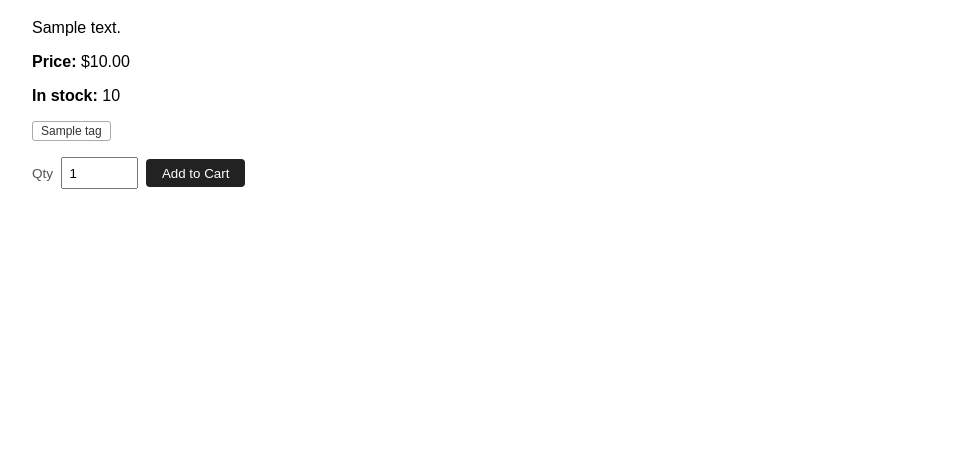
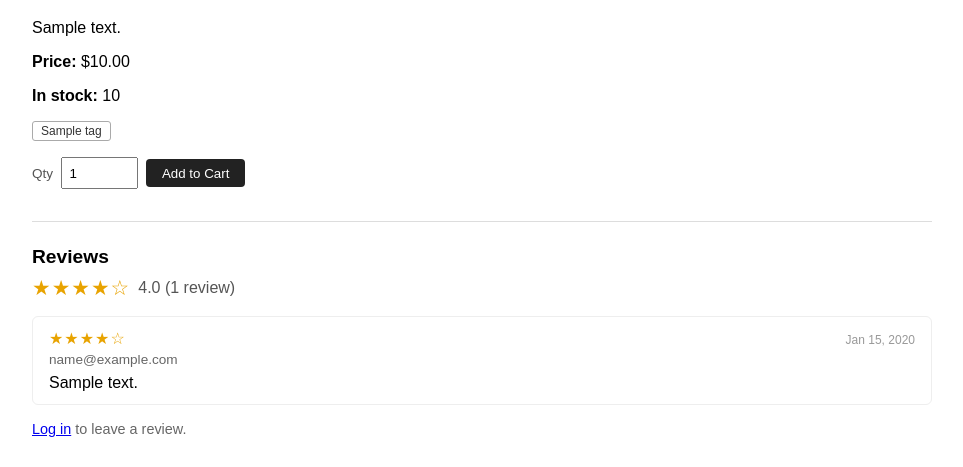
Before and after one commit to tlycode/tanner-young-cloud-project, a Flask app: page /products/1 in a window 1280 px wide. Shown: the part 493-960 px from the top of the page, without its empty margins (158-1121 px from the left). Before the commit the page ends 682 px from the top, so only its background shows below. Run offline with Flask 3, Linux system fonts and the light colour scheme; tables that the repository leaves empty hold one stand-in row (values such as "Sample post"); grey boxes marked "Sample" are stand-in pictures; some libraries are stand-ins or nearby versions.

Commit message:
Add product reviews and star ratings
Users can leave a 1-5 star rating with an optional comment on any
product (one review per user per product), edit or delete their own
review, and admins can moderate any review. Product detail pages show
the average rating and full review list; product cards on the
homepage show a compact rating badge. The rating input uses a
CSS-only styled radio-button star picker.

Co-Authored-By: Claude Sonnet 5 <noreply@anthropic.com>

```diff
--- a/app/__init__.py
+++ b/app/__init__.py
@@ -36,12 +36,14 @@ def create_app(test_config=None):
     from .routes.main import main
     from .routes.admin import admin
     from .routes.cart import cart, get_cart_count
+    from .routes.reviews import reviews
 
     app.register_blueprint(auth)
     app.register_blueprint(products)
     app.register_blueprint(main)
     app.register_blueprint(admin)
     app.register_blueprint(cart)
+    app.register_blueprint(reviews)
 
     @app.context_processor
     def inject_cart_count():
--- a/app/routes/main.py
+++ b/app/routes/main.py
@@ -1,8 +1,9 @@
 # app/routes/main.py
 
 from flask import Blueprint, render_template, request
+from flask_login import current_user
 
-from app.models import Product, Tag
+from app.models import Product, Tag, Review
 
 main = Blueprint('main', __name__)
 
@@ -20,4 +21,10 @@ def index():
 @main.route('/products/<int:id>')
 def product_detail(id):
     product = Product.query.get_or_404(id)
-    return render_template('product_detail.html', product=product)
+    product_reviews = product.reviews.order_by(Review.created_at.desc()).all()
+    avg_rating = (sum(r.rating for r in product_reviews) / len(product_reviews)) if product_reviews else None
+    user_review = None
+    if current_user.is_authenticated:
+        user_review = next((r for r in product_reviews if r.user_id == current_user.id), None)
+    return render_template('product_detail.html', product=product, reviews=product_reviews,
+                           avg_rating=avg_rating, user_review=user_review)
--- a/app/templates/base.html
+++ b/app/templates/base.html
@@ -20,6 +20,23 @@
             background: #c00; color: #fff; border-radius: 999px;
             font-size: 0.65rem; font-weight: bold; line-height: 1;
             padding: 0.2rem 0.4rem; min-width: 1.1rem; text-align: center;
+        }
+        .star-rating-input {
+            display: inline-flex; flex-direction: row-reverse; justify-content: flex-end;
+        }
+        .star-rating-input input {
+            position: absolute; opacity: 0; width: 0; height: 0;
+        }
+        .star-rating-input label {
+            font-size: 1.6rem; line-height: 1; color: #ccc; cursor: pointer; padding: 0 0.1rem;
+        }
+        .star-rating-input input:checked ~ label,
+        .star-rating-input label:hover,
+        .star-rating-input label:hover ~ label {
+            color: #e8a300;
+        }
+        .star-rating-input input:focus-visible + label {
+            outline: 2px solid #222; outline-offset: 2px;
         }
     </style>
 </head>
--- a/app/templates/product_detail.html
+++ b/app/templates/product_detail.html
@@ -49,5 +49,73 @@
                 </form>
             </div>
         {% endif %}
+
+        <div style="margin-top: 2rem; border-top: 1px solid #ddd; padding-top: 1.5rem;">
+            <h2 style="font-size: 1.2rem; margin: 0 0 0.5rem;">Reviews</h2>
+            {% if avg_rating %}
+                <p style="margin: 0 0 1rem; display: flex; align-items: center; gap: 0.5rem;">
+                    <span style="color: #e8a300; font-size: 1.3rem; letter-spacing: 1px;">
+                        {% for i in range(1, 6) %}{{ '★' if i <= avg_rating + 0.5 else '☆' }}{% endfor %}
+                    </span>
+                    <span style="color: #555;">{{ "%.1f"|format(avg_rating) }} ({{ reviews|length }} review{{ 's' if reviews|length != 1 }})</span>
+                </p>
+            {% else %}
+                <p style="color: #888; margin: 0 0 1rem;">No reviews yet.</p>
+            {% endif %}
+
+            {% for review in reviews %}
+                <div style="border: 1px solid #eee; border-radius: 6px; padding: 0.75rem 1rem; margin-bottom: 0.75rem;">
+                    <div style="display: flex; justify-content: space-between; align-items: baseline;">
+                        <span style="color: #e8a300; letter-spacing: 1px;">
+                            {% for i in range(1, 6) %}{{ '★' if i <= review.rating else '☆' }}{% endfor %}
+                        </span>
+                        <span style="font-size: 0.75rem; color: #999;">{{ review.created_at.strftime('%b %-d, %Y') }}</span>
+                    </div>
+                    <p style="font-size: 0.85rem; color: #666; margin: 0.25rem 0 0;">{{ review.user.email }}</p>
+                    {% if review.body %}
+                        <p style="margin: 0.4rem 0 0;">{{ review.body }}</p>
+                    {% endif %}
+                    {% if current_user.is_authenticated and (review.user_id == current_user.id or current_user.is_admin) %}
+                        <form method="POST" action="{{ url_for('reviews.delete_review', id=review.id) }}"
+                              onsubmit="return confirm('Delete this review?');" style="margin: 0.5rem 0 0;">
+                            <input type="hidden" name="csrf_token" value="{{ csrf_token() }}">
+                            <button type="submit"
+                                    style="font-size: 0.75rem; padding: 0.2rem 0.5rem; border: 1px solid #c00; border-radius: 3px; background: none; color: #c00; cursor: pointer;">
+                                Delete
+                            </button>
+                        </form>
+                    {% endif %}
+                </div>
+            {% endfor %}
+
+            {% if current_user.is_authenticated %}
+                <div style="margin-top: 1rem;">
+                    <h3 style="font-size: 1rem; margin: 0 0 0.5rem;">
+                        {{ 'Update your review' if user_review else 'Leave a review' }}
+                    </h3>
+                    <form method="POST"
+                          action="{{ url_for('reviews.edit_review', id=user_review.id) if user_review else url_for('reviews.create_review', product_id=product.id) }}">
+                        <input type="hidden" name="csrf_token" value="{{ csrf_token() }}">
+                        <div class="star-rating-input">
+                            {% for i in range(5, 0, -1) %}
+                                <input type="radio" name="rating" id="rating-{{ i }}" value="{{ i }}"
+                                       {% if user_review and user_review.rating == i %}checked{% endif %}>
+                                <label for="rating-{{ i }}" aria-label="{{ i }} star{{ 's' if i != 1 }}">★</label>
+                            {% endfor %}
+                        </div>
+                        <textarea name="body" rows="3" placeholder="Share your thoughts (optional)"
+                                  style="display: block; width: 100%; max-width: 400px; margin-top: 0.5rem; padding: 0.5rem; font-family: inherit;">{{ user_review.body if user_review else '' }}</textarea>
+                        <button type="submit"
+                                style="margin-top: 0.5rem; padding: 0.4rem 1rem; background: #222; color: #fff; border: none; border-radius: 4px; cursor: pointer;">
+                            {{ 'Update review' if user_review else 'Submit review' }}
+                        </button>
+                    </form>
+                </div>
+            {% else %}
+                <p style="margin-top: 1rem; font-size: 0.9rem; color: #666;">
+                    <a href="{{ url_for('auth.login') }}">Log in</a> to leave a review.
+                </p>
+            {% endif %}
+        </div>
     </div>
 {% endblock %}
```
Also changed, not shown: app/models.py (+21 -0 lines), app/routes/reviews.py (added, +85 -0 lines), app/templates/index.html (+8 -0 lines), tests/test_reviews.py (added, +150 -0 lines).
